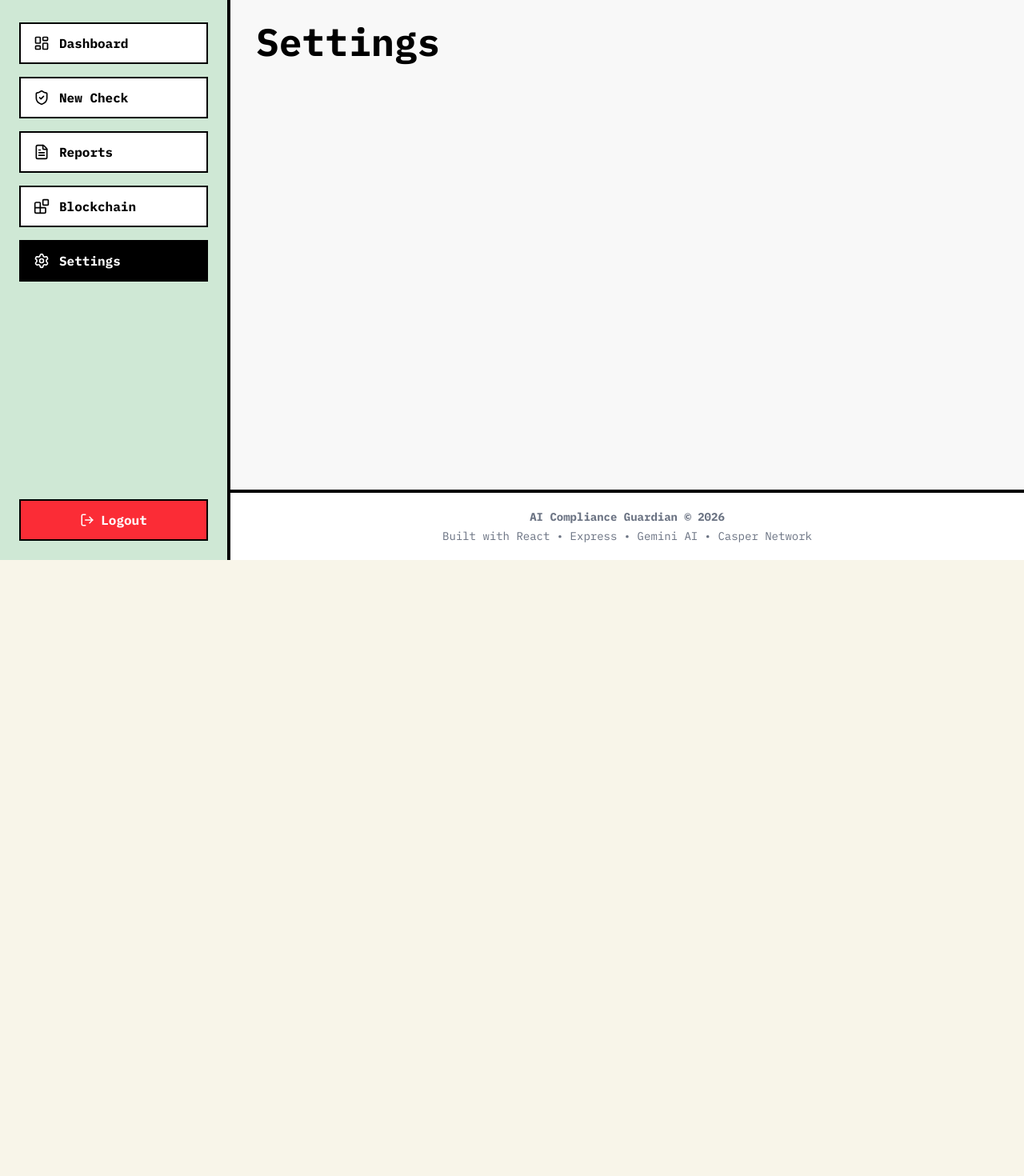
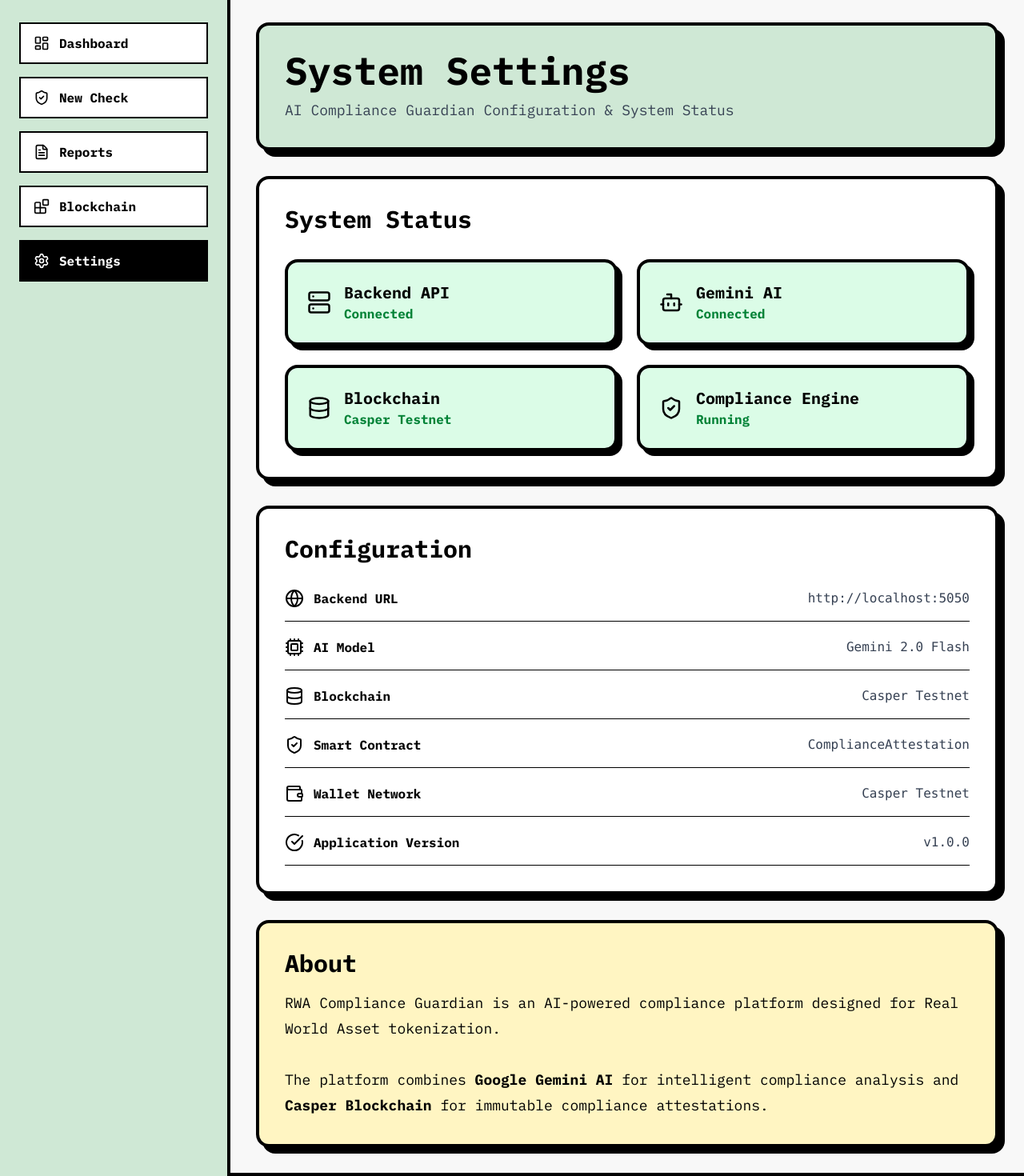
Before and after one commit to Aryan53900/rwa-compliance-guardian, a React app in the folder frontend/: page /settings in a window 1280 px wide. Shown: the part 100-1570 px from the top of the page at 80% size. Before the commit the page ends 800 px from the top, so only its background shows below. Built offline with nearby package versions, Linux system fonts and the light colour scheme; sample sign-in values are in the browser's storage; the HTML template or start-up script is replaced by a standard one.

Commit message:
gemini response inproved

```diff
--- a/frontend/src/pages/Blockchain.jsx
+++ b/frontend/src/pages/Blockchain.jsx
@@ -1,8 +1,40 @@
+import { useState } from "react";
+import axios from "axios";
+
 import Badge from "../components/ui/Badge";
+import Input from "../components/ui/Input";
 import { useCompliance } from "../context/ComplianceContext";
+
+const API_URL = import.meta.env.VITE_API_URL;
 
 function Blockchain() {
   const { reports } = useCompliance();
+
+  const [attestationId, setAttestationId] = useState("");
+  const [record, setRecord] = useState(null);
+  const [loading, setLoading] = useState(false);
+
+  const fetchRecord = async () => {
+    if (!attestationId) return;
+
+    try {
+      setLoading(true);
+
+      const response = await axios.get(
+        `${API_URL}/api/compliance/${attestationId}`
+      );
+
+      setRecord(response.data.result);
+    } catch (err) {
+      console.error(err);
+
+      alert("Blockchain record not found.");
+
+      setRecord(null);
+    } finally {
+      setLoading(false);
+    }
+  };
 
   return (
     <div className="space-y-8">
@@ -16,7 +48,7 @@
         </h1>
 
         <p className="mt-3 text-lg text-gray-700">
-          Immutable compliance attestations secured on the Casper Network.
+          Immutable compliance attestations secured on Casper Testnet.
         </p>
 
       </div>
@@ -26,7 +58,6 @@
       <div className="grid md:grid-cols-3 gap-6">
 
         <div className="bg-green-200 border-4 border-black rounded-2xl shadow-[8px_8px_0_black] p-6">
-
           <h3 className="font-bold uppercase">
             Verified Records
           </h3>
@@ -34,11 +65,9 @@
           <h2 className="text-5xl font-black mt-3">
             {reports.length}
           </h2>
-
         </div>
 
         <div className="bg-blue-200 border-4 border-black rounded-2xl shadow-[8px_8px_0_black] p-6">
-
           <h3 className="font-bold uppercase">
             Immutable Records
           </h3>
@@ -46,11 +75,9 @@
           <h2 className="text-5xl font-black mt-3">
             {reports.length}
           </h2>
-
         </div>
 
         <div className="bg-yellow-200 border-4 border-black rounded-2xl shadow-[8px_8px_0_black] p-6">
-
           <h3 className="font-bold uppercase">
             Network
           </h3>
@@ -60,114 +87,180 @@
           </h2>
 
           <p>Testnet</p>
+        </div>
+
+      </div>
+
+      {/* Search Card */}
+
+      <div className="bg-white border-4 border-black rounded-2xl shadow-[8px_8px_0_black] p-8">
+
+        <h2 className="text-3xl font-black mb-6">
+          Search Blockchain
+        </h2>
+
+        <div className="flex gap-4 items-end">
+
+          <div className="flex-1">
+
+            <Input
+              label="Attestation ID"
+              placeholder="11"
+              value={attestationId}
+              onChange={(e) =>
+                setAttestationId(e.target.value)
+              }
+            />
+
+          </div>
+
+          <button
+            onClick={fetchRecord}
+            className="
+              bg-black
+              text-white
+              px-8
+              py-3
+              font-bold
+              border-2
+              border-black
+              hover:bg-white
+              hover:text-black
+              transition
+            "
+          >
+            Fetch
+          </button>
 
         </div>
 
       </div>
 
-      {/* Empty State */}
+      {/* Blockchain Result */}
 
-      {reports.length === 0 ? (
+      {loading && (
 
-        <div className="bg-white border-4 border-black rounded-2xl shadow-[8px_8px_0_black] p-12 text-center">
+        <div className="bg-white border-4 border-black rounded-2xl shadow-[8px_8px_0_black] p-10 text-center">
 
-          <div className="text-6xl mb-4">
-            ⛓
-          </div>
+          <div className="animate-spin w-16 h-16 border-[6px] border-black border-t-transparent rounded-full mx-auto mb-6"></div>
 
-          <h2 className="text-3xl font-black">
-            No Blockchain Records
+          <h2 className="text-2xl font-bold">
+            Fetching Blockchain Record...
           </h2>
-
-          <p className="text-gray-500 mt-3">
-            Generate a compliance report to create a blockchain attestation.
-          </p>
 
         </div>
 
-      ) : (
+      )}
 
-        <div className="space-y-6">
+      {record && (
 
-          {reports
-            .slice()
-            .reverse()
-            .map((report) => (
+        <div className="bg-white border-4 border-black rounded-2xl shadow-[8px_8px_0_black] p-8">
 
-              <div
-                key={report.id}
-                className="bg-white border-4 border-black rounded-2xl shadow-[8px_8px_0_black] p-6"
-              >
+          <div className="flex justify-between items-center mb-8">
 
-                <div className="flex justify-between items-center mb-6">
+            <h2 className="text-3xl font-black">
+              Blockchain Attestation
+            </h2>
 
-                  <div>
+            <Badge status={record.result} />
 
-                    <h2 className="text-2xl font-black">
-                      {report.id}
-                    </h2>
+          </div>
 
-                    <p className="text-gray-500">
-                      Blockchain Compliance Attestation
-                    </p>
+          <div className="grid md:grid-cols-2 gap-6">
 
-                  </div>
+            <div>
+              <p className="font-bold">Attestation ID</p>
+              <p>{record.id}</p>
+            </div>
 
-                  <Badge status={report.status} />
+            <div>
+              <p className="font-bold">Wallet</p>
+              <p className="font-mono break-all">
+                {record.wallet}
+              </p>
+            </div>
 
-                </div>
+            <div>
+              <p className="font-bold">Asset Type</p>
+              <p>{record.asset_type}</p>
+            </div>
 
-                <div className="grid md:grid-cols-2 gap-6">
+            <div>
+              <p className="font-bold">Investor Country</p>
+              <p>{record.investor_country}</p>
+            </div>
 
-                  <div>
+            <div>
+              <p className="font-bold">Jurisdiction</p>
+              <p>{record.jurisdiction}</p>
+            </div>
 
-                    <p className="font-semibold">
-                      Wallet
-                    </p>
+            <div>
+              <p className="font-bold">Risk Score</p>
+              <p>{record.risk_score}/100</p>
+            </div>
 
-                    <p className="font-mono text-sm break-all">
-                      {report.wallet}
-                    </p>
+            <div>
+              <p className="font-bold">Status</p>
+              <p>{record.result}</p>
+            </div>
 
-                  </div>
+            <div>
+              <p className="font-bold">Timestamp</p>
+              <p>{record.timestamp}</p>
+            </div>
 
-                  <div>
+          </div>
 
-                    <p className="font-semibold">
-                      Asset
-                    </p>
+        </div>
 
-                    <p>{report.asset}</p>
+      )}
 
-                  </div>
+      {/* Existing Records */}
 
-                  <div>
+      {reports.length > 0 && (
 
-                    <p className="font-semibold">
-                      Blockchain Hash
-                    </p>
+        <div>
 
-                    <p className="font-mono text-sm break-all">
-                      {report.hash}
-                    </p>
+          <h2 className="text-3xl font-black mb-6">
+            Recent Compliance Reports
+          </h2>
 
-                  </div>
+          <div className="space-y-5">
 
-                  <div>
+            {reports
+              .slice()
+              .reverse()
+              .map((report) => (
 
-                    <p className="font-semibold">
-                      Timestamp
-                    </p>
+                <div
+                  key={report.id}
+                  className="bg-white border-4 border-black rounded-2xl shadow-[8px_8px_0_black] p-6"
+                >
 
-                    <p>{report.date}</p>
+                  <div className="flex justify-between items-center">
+
+                    <div>
+
+                      <h3 className="text-2xl font-black">
+                        {report.id}
+                      </h3>
+
+                      <p className="text-gray-500">
+                        {report.wallet}
+                      </p>
+
+                    </div>
+
+                    <Badge status={report.status} />
 
                   </div>
 
                 </div>
 
-              </div>
+              ))}
 
-            ))}
+          </div>
 
         </div>
 
--- a/frontend/src/pages/Dashboard.jsx
+++ b/frontend/src/pages/Dashboard.jsx
@@ -1,27 +1,52 @@
-import StatCard from "../components/dashboard/StatCard";
-import { useCompliance } from "../context/ComplianceContext";
+import { useEffect, useState } from "react";
+import axios from "axios";
 import {
   ShieldCheck,
   TriangleAlert,
   Activity,
   FileSearch,
+  Database,
+  Cpu,
 } from "lucide-react";
+
+import StatCard from "../components/dashboard/StatCard";
+import { useCompliance } from "../context/ComplianceContext";
+
+const API_URL = import.meta.env.VITE_API_URL;
 
 function Dashboard() {
   const { reports } = useCompliance();
 
+  const [dashboard, setDashboard] = useState({
+    totalAttestations: 0,
+    network: "Loading...",
+    aiModel: "Loading...",
+  });
+
+  useEffect(() => {
+    loadDashboard();
+  }, []);
+
+  const loadDashboard = async () => {
+    try {
+      const res = await axios.get(
+        `${API_URL}/api/dashboard`
+      );
+
+      setDashboard(res.data);
+    } catch (err) {
+      console.error(err);
+    }
+  };
+
   const totalChecks = reports.length;
 
   const passCount = reports.filter(
-    (report) => report.status === "PASS"
-  ).length;
-
-  const reviewCount = reports.filter(
-    (report) => report.status === "REVIEW"
+    (r) => r.status === "PASS"
   ).length;
 
   const failCount = reports.filter(
-    (report) => report.status === "FAIL"
+    (r) => r.status === "FAIL"
   ).length;
 
   const passRate =
@@ -33,53 +58,55 @@
     totalChecks === 0
       ? 0
       : Math.round(
-          reports.reduce(
-            (sum, report) => sum + report.risk,
-            0
-          ) / totalChecks
+          reports.reduce((a, b) => a + b.risk, 0) /
+            totalChecks
         );
 
   return (
     <div className="space-y-8">
 
-      {/* Hero */}
-
       <div className="bg-[#CFE8D5] border-4 border-black rounded-2xl shadow-[8px_8px_0_black] p-8">
 
         <h1 className="text-5xl font-black">
-          Welcome Back
+          AI Compliance Dashboard
         </h1>
 
         <p className="text-xl mt-3 text-gray-700">
-          AI-powered Real World Asset Compliance Dashboard
+          Real-Time Blockchain Compliance Monitoring
         </p>
 
       </div>
 
-      {/* KPI Cards */}
-
-      <div className="grid lg:grid-cols-4 md:grid-cols-2 gap-6">
+      <div className="grid lg:grid-cols-3 gap-6">
 
         <StatCard
-          title="Total Checks"
+          title="Compliance Checks"
           value={totalChecks}
-          subtitle="Compliance requests"
+          subtitle="Current Session"
           icon={<FileSearch />}
           color="bg-green-200"
         />
 
         <StatCard
+          title="Blockchain Records"
+          value={dashboard.totalAttestations}
+          subtitle="Casper Testnet"
+          icon={<Database />}
+          color="bg-blue-200"
+        />
+
+        <StatCard
           title="Pass Rate"
           value={`${passRate}%`}
-          subtitle="Successful checks"
+          subtitle="Successful Checks"
           icon={<ShieldCheck />}
-          color="bg-blue-200"
+          color="bg-yellow-200"
         />
 
         <StatCard
           title="Failed"
           value={failCount}
-          subtitle="High-risk cases"
+          subtitle="High Risk"
           icon={<TriangleAlert />}
           color="bg-red-200"
         />
@@ -87,73 +114,60 @@
         <StatCard
           title="Average Risk"
           value={averageRisk}
-          subtitle="Overall risk score"
+          subtitle="Risk Score"
           icon={<Activity />}
-          color="bg-yellow-200"
+          color="bg-orange-200"
+        />
+
+        <StatCard
+          title="AI Model"
+          value="Gemini"
+          subtitle={dashboard.aiModel}
+          icon={<Cpu />}
+          color="bg-purple-200"
         />
 
       </div>
 
-      {/* Recent Activity */}
-
       <div className="bg-white border-4 border-black rounded-2xl shadow-[8px_8px_0_black] p-8">
 
         <h2 className="text-3xl font-black mb-6">
-          Recent Compliance Activity
+          System Status
         </h2>
 
-        {reports.length === 0 ? (
-          <p className="text-gray-500">
-            No compliance checks performed yet.
-          </p>
-        ) : (
-          <div className="space-y-4">
+        <div className="grid md:grid-cols-2 gap-5">
 
-            {reports
-              .slice(-5)
-              .reverse()
-              .map((report) => (
-                <div
-                  key={report.id}
-                  className="flex justify-between items-center border-b pb-4"
-                >
-                  <div>
-
+          <div className="bg-green-100 border-2 border-green-500 rounded-xl p-5">
             <h3 className="font-bold">
-                      {report.asset}
+              Blockchain
             </h3>
 
-                    <p className="text-sm text-gray-500">
-                      {report.wallet}
+            <p className="mt-2">
+              ✅ Connected
+            </p>
+
+            <p className="text-sm mt-1">
+              {dashboard.network}
             </p>
 
           </div>
 
-                  <div className="text-right">
+          <div className="bg-green-100 border-2 border-green-500 rounded-xl p-5">
+            <h3 className="font-bold">
+              AI Engine
+            </h3>
 
-                    <p
-                      className={`font-bold ${
-                        report.status === "PASS"
-                          ? "text-green-600"
-                          : report.status === "REVIEW"
-                          ? "text-yellow-600"
-                          : "text-red-600"
-                      }`}
-                    >
-                      {report.status}
+            <p className="mt-2">
+              ✅ Connected
             </p>
 
-                    <p className="text-sm">
-                      Risk {report.risk}
+            <p className="text-sm mt-1">
+              {dashboard.aiModel}
             </p>
 
           </div>
 
         </div>
-              ))}
-
-          </div>
-        )}
 
       </div>
 
--- a/frontend/src/pages/Settings.jsx
+++ b/frontend/src/pages/Settings.jsx
@@ -1,9 +1,216 @@
+import {
+  Server,
+  Bot,
+  ShieldCheck,
+  Database,
+  Globe,
+  Wallet,
+  Cpu,
+  CheckCircle,
+} from "lucide-react";
+
 function Settings() {
-    return (
-      <h1 className="text-5xl font-bold">
-        Settings
-      </h1>
-    );
-  }
+  const backendURL = import.meta.env.VITE_API_URL;
 
-  export default Settings;
+  return (
+    <div className="space-y-8">
+
+      {/* Header */}
+
+      <div className="bg-[#CFE8D5] border-4 border-black rounded-2xl shadow-[8px_8px_0_black] p-8">
+
+        <h1 className="text-5xl font-black">
+          System Settings
+        </h1>
+
+        <p className="mt-3 text-lg text-gray-700">
+          AI Compliance Guardian Configuration & System Status
+        </p>
+
+      </div>
+
+      {/* System Status */}
+
+      <div className="bg-white border-4 border-black rounded-2xl shadow-[8px_8px_0_black] p-8">
+
+        <h2 className="text-3xl font-black mb-8">
+          System Status
+        </h2>
+
+        <div className="grid md:grid-cols-2 gap-6">
+
+          <StatusCard
+            icon={<Server size={30} />}
+            title="Backend API"
+            value="Connected"
+            color="green"
+          />
+
+          <StatusCard
+            icon={<Bot size={30} />}
+            title="Gemini AI"
+            value="Connected"
+            color="green"
+          />
+
+          <StatusCard
+            icon={<Database size={30} />}
+            title="Blockchain"
+            value="Casper Testnet"
+            color="green"
+          />
+
+          <StatusCard
+            icon={<ShieldCheck size={30} />}
+            title="Compliance Engine"
+            value="Running"
+            color="green"
+          />
+
+        </div>
+
+      </div>
+
+      {/* Configuration */}
+
+      <div className="bg-white border-4 border-black rounded-2xl shadow-[8px_8px_0_black] p-8">
+
+        <h2 className="text-3xl font-black mb-8">
+          Configuration
+        </h2>
+
+        <div className="space-y-5">
+
+          <ConfigItem
+            icon={<Globe />}
+            label="Backend URL"
+            value={backendURL}
+          />
+
+          <ConfigItem
+            icon={<Cpu />}
+            label="AI Model"
+            value="Gemini 2.0 Flash"
+          />
+
+          <ConfigItem
+            icon={<Database />}
+            label="Blockchain"
+            value="Casper Testnet"
+          />
+
+          <ConfigItem
+            icon={<ShieldCheck />}
+            label="Smart Contract"
+            value="ComplianceAttestation"
+          />
+
+          <ConfigItem
+            icon={<Wallet />}
+            label="Wallet Network"
+            value="Casper Testnet"
+          />
+
+          <ConfigItem
+            icon={<CheckCircle />}
+            label="Application Version"
+            value="v1.0.0"
+          />
+
+        </div>
+
+      </div>
+
+      {/* About */}
+
+      <div className="bg-[#FFF5C2] border-4 border-black rounded-2xl shadow-[8px_8px_0_black] p-8">
+
+        <h2 className="text-3xl font-black mb-4">
+          About
+        </h2>
+
+        <p className="leading-8 text-lg">
+
+          RWA Compliance Guardian is an AI-powered compliance platform
+          designed for Real World Asset tokenization.
+
+          <br /><br />
+
+          The platform combines
+
+          <strong> Google Gemini AI </strong>
+
+          for intelligent compliance analysis and
+
+          <strong> Casper Blockchain </strong>
+
+          for immutable compliance attestations.
+
+        </p>
+
+      </div>
+
+    </div>
+  );
+}
+
+function StatusCard({ icon, title, value, color }) {
+  return (
+    <div
+      className={`
+      border-4
+      border-black
+      rounded-2xl
+      p-6
+      shadow-[6px_6px_0_black]
+      ${
+        color === "green"
+          ? "bg-green-100"
+          : "bg-gray-100"
+      }
+      `}
+    >
+      <div className="flex items-center gap-4">
+
+        {icon}
+
+        <div>
+
+          <h3 className="font-black text-xl">
+            {title}
+          </h3>
+
+          <p className="text-green-700 font-semibold">
+            {value}
+          </p>
+
+        </div>
+
+      </div>
+    </div>
+  );
+}
+
+function ConfigItem({ icon, label, value }) {
+  return (
+    <div className="flex justify-between items-center border-b pb-4">
+
+      <div className="flex items-center gap-3">
+
+        {icon}
+
+        <span className="font-bold">
+          {label}
+        </span>
+
+      </div>
+
+      <span className="font-mono text-gray-700">
+        {value}
+      </span>
+
+    </div>
+  );
+}
+
+export default Settings;
```
Also changed, not shown: frontend/src/components/dashboard/ReportTable.jsx (+118 -33 lines), 1 other file (tests, documents, lock files or other folders). Lines whose indentation alone changed are shown as unchanged.
